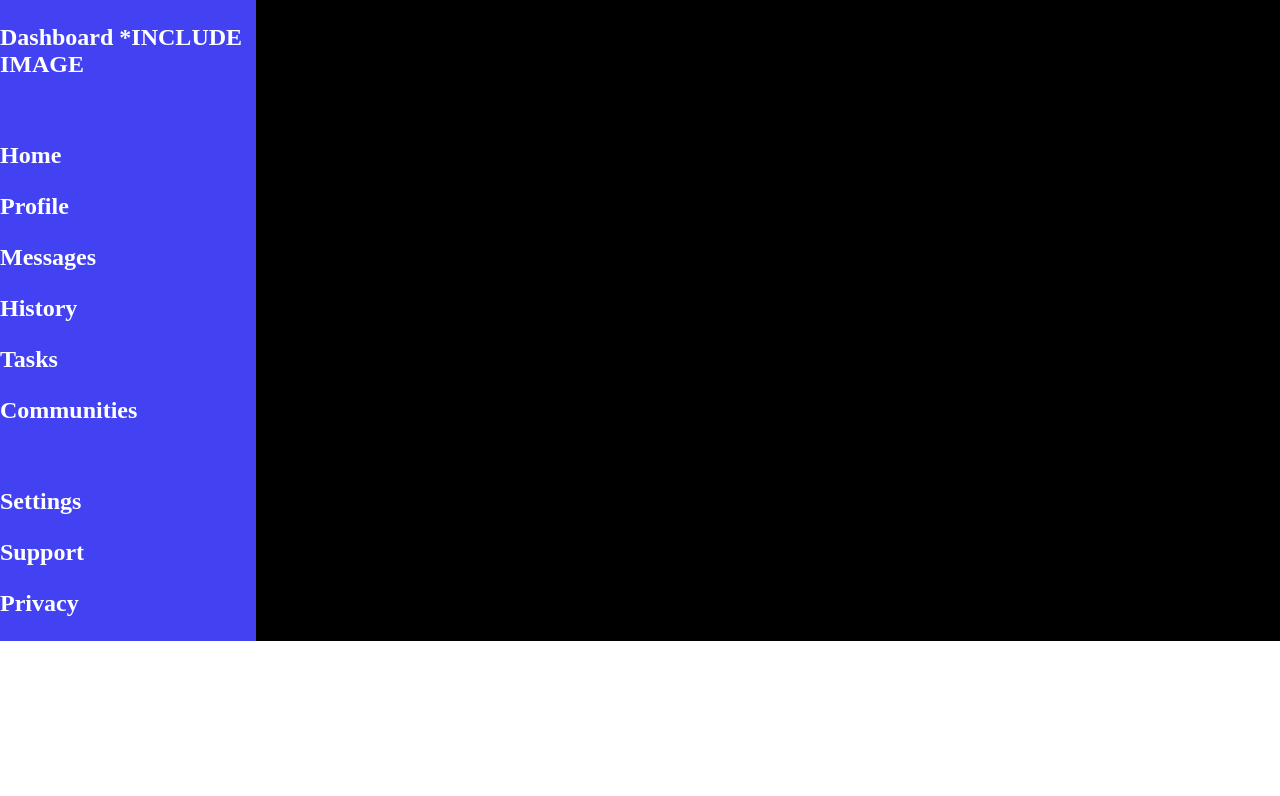
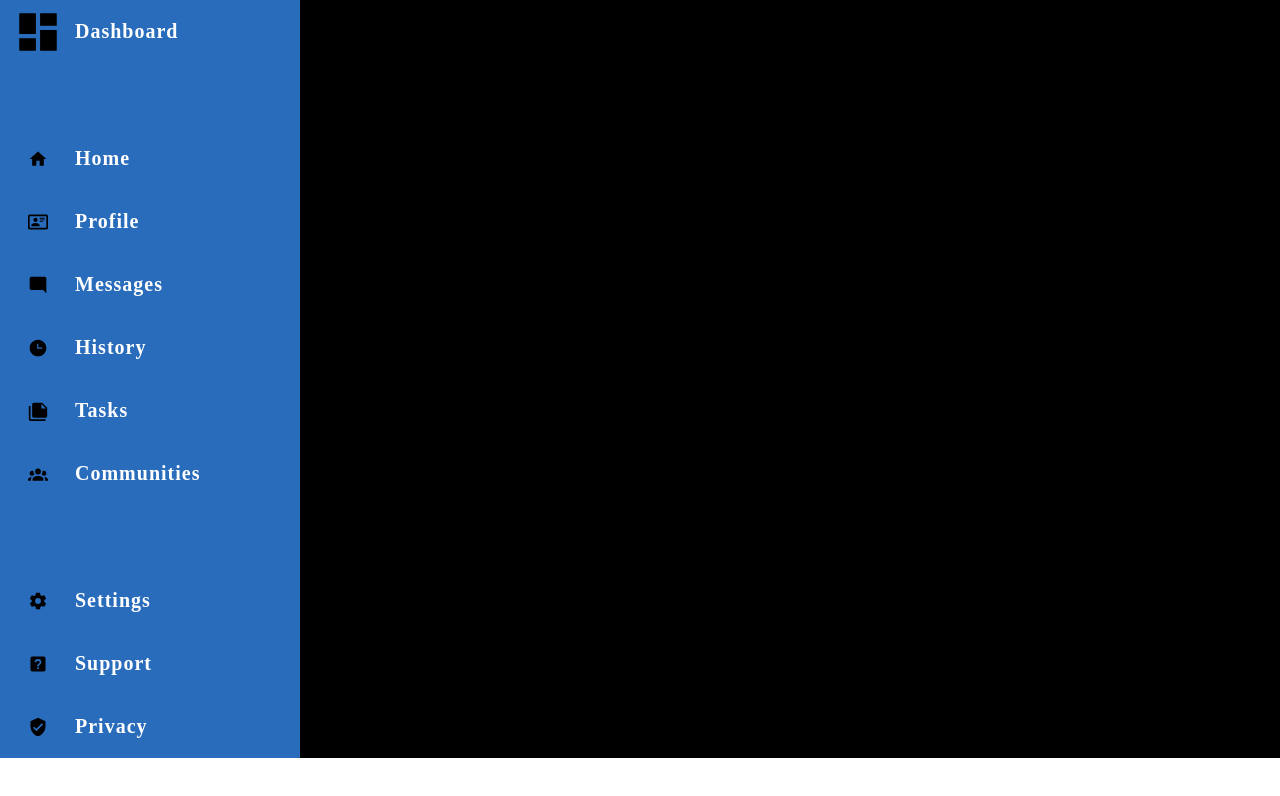
Before and after one commit to BrendanMcGaw/OdinProject_AdminDashboard, a plain HTML site: page index.html in a window 1280 px wide. Drawn offline with Linux system fonts and the light colour scheme.

Commit message:
Downloaded and setup all logos for sidebar, setup content of sidebar and laid the groundwork for the header  container

```diff
--- a/index.html
+++ b/index.html
@@ -9,26 +9,75 @@
 <body>
 
     <div id="fullBodyContainer">
+
         <div class="sidebarContainer">
-            <div class="dashboardTitle">
-                <p>Dashboard *INCLUDE IMAGE</p>
+            <!--sidebar title is slightly bigger, therefore different class.-->
+            <div class="sidebarLink">
+                <img class="dashboardTitleImage" src="view-dashboard.svg" alt="" height="50px" width="50px">
+                <p>Dashboard</p>
             </div>
+
             <div class="personalSection">
+                <div class="sidebarLink">
+                    <img class="sidebarImages" src="home.svg" alt="">
                     <p>Home</p>
+                </div>
+                <div class="sidebarLink">
+                    <img class="sidebarImages" src="card-account-details-outline.svg" alt="">
                     <p>Profile</p>
+                </div>
+                <div class="sidebarLink">
+                    <img class="sidebarImages" src="message-reply.svg" alt="">
                     <p>Messages</p>
+                </div>
+                <div class="sidebarLink">
+                    <img class="sidebarImages" src="clock-time-three.svg" alt="">
                     <p>History</p>
+                </div>
+                <div class="sidebarLink">
+                    <img class="sidebarImages" src="note-multiple.svg" alt="">
                     <p>Tasks</p>
+                </div>
+                <div class="sidebarLink">
+                    <img class="sidebarImages" src="account-group.svg" alt="">
                     <p>Communities</p>
                 </div>
-            <div class="support">
+            </div>
+
+            <div class="supportSection">
+                <div class="sidebarLink">
+                    <img class="sidebarImages" src="cog.svg" alt="">
                     <p>Settings</p>
+                </div>
+                <div class="sidebarLink">
+                    <img class="sidebarImages" src="help-box.svg" alt="">
                     <p>Support</p>
+                </div>
+                <div class="sidebarLink">
+                    <img class="sidebarImages" src="shield-check.svg" alt="">
                     <p>Privacy</p>
                 </div>
             </div>
+
+        </div>
         <div class="headerContainer">
+            <div class="tophalf">  <!-- Will require 2 columns, column 1 really big-->
+                <div class="searchbar">
+                    searchbar
+                </div>
+                <div class="profileAlerts"> <!-- might want to ccreate another grid with 3 columns, see how it looks.-->
+                    picture!
+                </div>
+            </div>
 
+            <div class="bottomhalf">
+                <div class="profileHandle"> <!-- Another grid, with 2 rows and 2 columns, image spans both rows.-->
+
+                </div>
+                <div class="postButtons"> <!-- This one will need another grid with 3 columns.-->
+
+                </div>
+            </div>
         </div>
         <div class="contentContainer">
 
--- a/stylesheet.css
+++ b/stylesheet.css
@@ -14,15 +14,35 @@ body {
     grid-template-rows: 2fr 2fr;
 }
 
+/* Container to hold the entire sidebar. */
 .sidebarContainer {
-    font-size: 24px;
+    display: grid;
+    grid-template-columns: repeat(1, 300px);
     color: white;
+    grid-row: 1 / span 3;
+    background-color: rgb(40, 108, 187);/* Automatically creates a row for each new child of the parent container. */
+    row-gap: 4rem;
+    font-size: 20px;
     font-weight: bolder;
+    letter-spacing: 1px;
+}
+
+/* Centers the svg in the grid cell. */
+.dashboardTitleImage {
+    align-self: center;
+    justify-self: center;
+}
+
+/* Sets the svg height and width as well as centering images in the grid cell. */
+.sidebarImages {
+    align-self: center;
+    justify-self: center;
+    height: 20px;
+    width: 20px;
+}
+
+/* Creates the grids for each entry into the sidebar for ease of organisation. */
+.sidebarLink {
     display: grid;
-    grid-column: 1;
-    grid-row: 1 / span 3;
-    background-color: rgb(66, 66, 243);
-    grid-template-rows: repeat(auto, 1fr);
-    row-gap: 1rem;
-    grid-template-columns: 1;
+    grid-template-columns: 1fr 3fr;
 }
```
Also changed, not shown: account-group.svg (added), card-account-details-outline.svg (added), clock-time-three.svg (added), cog.svg (added), help-box.svg (added), home.svg (added), message-reply.svg (added), note-multiple.svg (added), shield-check.svg (added), view-dashboard.svg (added). Lines whose indentation alone changed are shown as unchanged.
